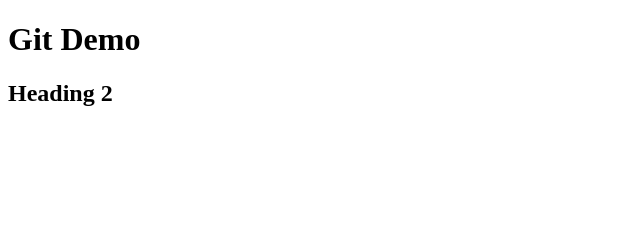
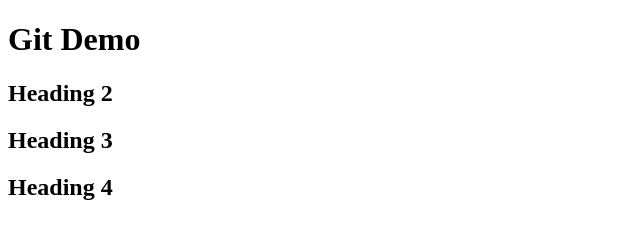
Before and after one commit to rimjhimxpandey/landing-page, a plain HTML site: page index.html in a window 1280 px wide. Shown: the whole page, without its empty margins (0-640 px from the left). Drawn offline with Linux system fonts and the light colour scheme.

Commit message:
heading 4

```diff
--- a/index.html
+++ b/index.html
@@ -8,5 +8,7 @@
 <body>
     <h1>Git Demo</h1>
     <h2>Heading 2</h2>
+    <h2>Heading 3</h2>
+    <h2>Heading 4</h2>
 </body>
 </html>
```
